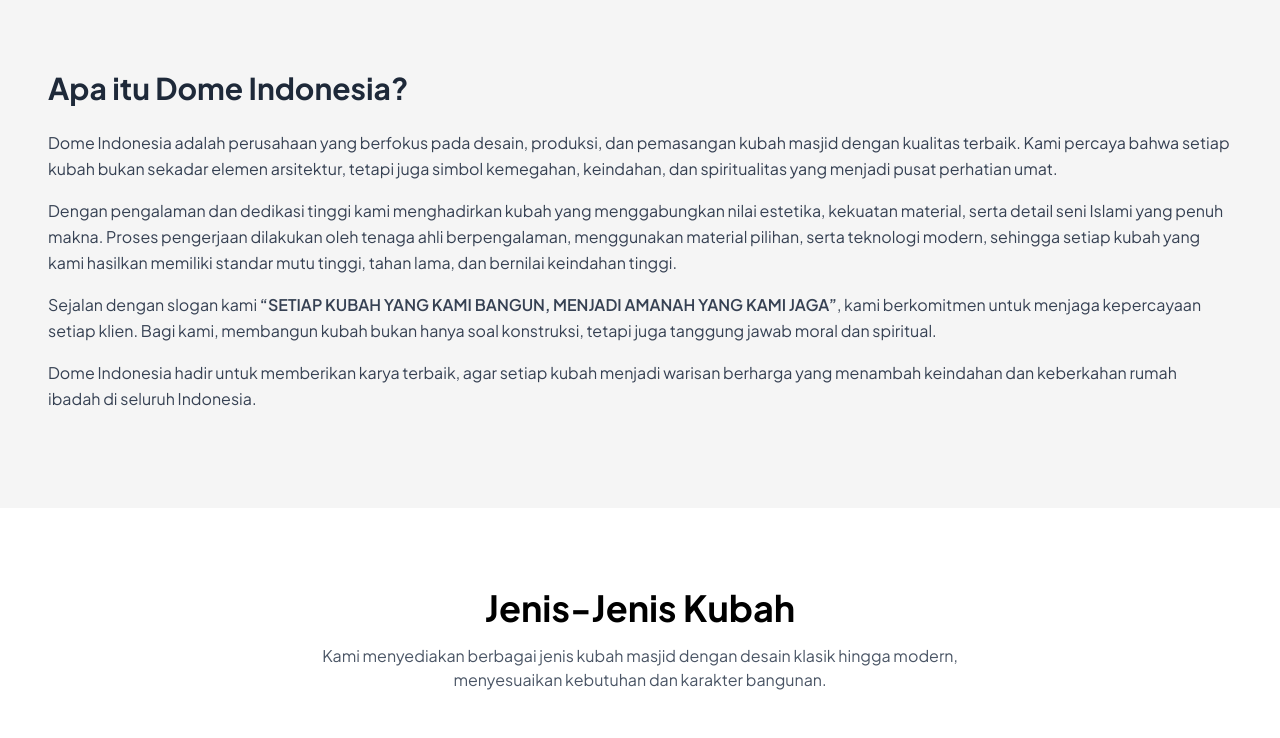
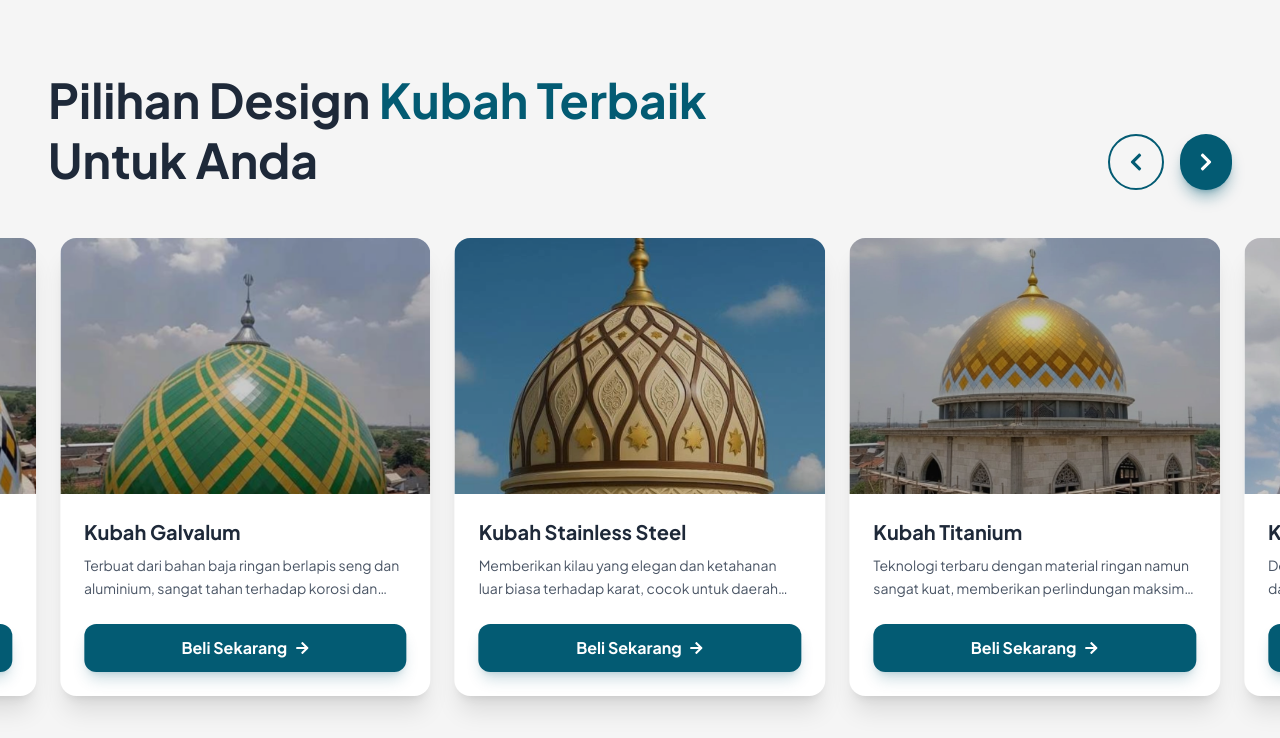
Before and after one commit to JustNgoding/kubah-app, a React (Vite) app: page / in a window 1280 px wide. Shown: the part 1080-1818 px from the top of the page. Built offline with nearby package versions, Linux system fonts and the light colour scheme.

Commit message:
feat: implement initial home page structure including welcome section, product display, and navigation bar.

```diff
--- /dev/null
+++ b/src/components/Home/ProductCard.tsx
@@ -0,0 +1,45 @@
+import React from "react";
+import { FaArrowRight } from "react-icons/fa";
+
+interface ProductCardProps {
+    image: string;
+    title: string;
+    description: string;
+}
+
+const ProductCard: React.FC<ProductCardProps> = ({ image, title, description }) => {
+    const waNumber = "6285117605188";
+    const waMessage = `Halo Admin, saya ingin membeli ${title}. Mohon info harga dan spesifikasinya.`;
+    const waLink = `https://wa.me/${waNumber}?text=${encodeURIComponent(waMessage)}`;
+
+    return (
+        <div className="bg-white rounded-2xl shadow-xl overflow-hidden transition-all duration-300 hover:shadow-2xl hover:-translate-y-2 group h-full flex flex-col">
+            <div className="relative h-64 overflow-hidden">
+                <img
+                    src={image}
+                    alt={title}
+                    className="w-full h-full object-cover transition-transform duration-500 group-hover:scale-110"
+                />
+                <div className="absolute inset-0 bg-black/20 group-hover:bg-black/10 transition-colors" />
+            </div>
+            <div className="p-6 flex flex-col flex-grow">
+                <h3 className="text-xl font-bold text-gray-800 mb-2 group-hover:text-primary transition-colors">
+                    {title}
+                </h3>
+                <p className="text-gray-600 text-sm mb-6 line-clamp-2 leading-relaxed">
+                    {description}
+                </p>
+                <a
+                    href={waLink}
+                    target="_blank"
+                    rel="noopener noreferrer"
+                    className="mt-auto flex items-center justify-center gap-2 bg-primary text-white py-3 px-6 rounded-xl font-bold hover:bg-primary/90 hover:gap-3 transition-all cursor-pointer shadow-lg shadow-primary/20"
+                >
+                    Beli Sekarang <FaArrowRight size={14} />
+                </a>
+            </div>
+        </div>
+    );
+};
+
+export default ProductCard;
--- /dev/null
+++ b/src/components/Home/ProductPage.tsx
@@ -0,0 +1,149 @@
+import { useState, useEffect } from "react";
+import { FaChevronLeft, FaChevronRight } from "react-icons/fa";
+import ProductCard from "./ProductCard";
+
+const products = [
+    {
+        image: "./assets/images/dome-type/type1.png",
+        title: "Kubah Enamel",
+        description: "Kubah dengan lapisan porselen kualitas premium, tahan karat, dan warna yang tidak mudah pudar hingga puluhan tahun.",
+    },
+    {
+        image: "./assets/images/dome-type/type2.png",
+        title: "Kubah Galvalum",
+        description: "Terbuat dari bahan baja ringan berlapis seng dan aluminium, sangat tahan terhadap korosi dan cuaca ekstrem.",
+    },
+    {
+        image: "./assets/images/dome-type/type3.png",
+        title: "Kubah Stainless Steel",
+        description: "Memberikan kilau yang elegan dan ketahanan luar biasa terhadap karat, cocok untuk daerah pesisir.",
+    },
+    {
+        image: "./assets/images/dome-type/type4.jpg",
+        title: "Kubah Titanium",
+        description: "Teknologi terbaru dengan material ringan namun sangat kuat, memberikan perlindungan maksimal dengan estetika modern.",
+    },
+    {
+        image: "./assets/images/dome-shape/shape1.jpg",
+        title: "Kubah Setengah Bola",
+        description: "Desain klasik yang memberikan kesan megah dan proporsional untuk bangunan masjid Anda.",
+    },
+    {
+        image: "./assets/images/dome-shape/shape2.jpg",
+        title: "Kubah Madinah",
+        description: "Inspirasi desain dari Masjid Nabawi, memberikan nuansa spiritual yang kental dan indah.",
+    },
+];
+
+const ProductPage = () => {
+    const [currentIndex, setCurrentIndex] = useState(0);
+    const [itemsPerPage, setItemsPerPage] = useState(3);
+
+    const totalProducts = products.length;
+
+    useEffect(() => {
+        const handleResize = () => {
+            let perPage = 3;
+            if (window.innerWidth < 768) {
+                perPage = 1;
+            } else if (window.innerWidth < 1024) {
+                perPage = 2;
+            }
+            setItemsPerPage(perPage);
+
+            // Clamp index immediately on resize
+            setCurrentIndex(prev => {
+                const maxIndex = totalProducts - perPage;
+                return prev > maxIndex ? Math.max(0, maxIndex) : prev;
+            });
+        };
+
+        handleResize();
+        window.addEventListener("resize", handleResize);
+        return () => window.removeEventListener("resize", handleResize);
+    }, [totalProducts]);
+
+    const nextSlide = () => {
+        setCurrentIndex((prev) => (prev + 1) % (totalProducts - itemsPerPage + 1));
+    };
+
+    const prevSlide = () => {
+        setCurrentIndex((prev) => (prev - 1 + (totalProducts - itemsPerPage + 1)) % (totalProducts - itemsPerPage + 1));
+    };
+
+
+    // Auto slide
+    useEffect(() => {
+        const timer = setInterval(() => {
+            setCurrentIndex((prev) => {
+                const maxIndex = totalProducts - itemsPerPage;
+                if (prev >= maxIndex) return 0;
+                return prev + 1;
+            });
+        }, 5000);
+        return () => clearInterval(timer);
+    }, [itemsPerPage, totalProducts]);
+
+    return (
+        <section id="produk" className="py-24 bg-secondary overflow-hidden">
+            <div className="max-w-7xl mx-auto px-6 md:px-12">
+                <div className="flex flex-col md:flex-row justify-between items-end mb-12 gap-6">
+                    <div className="max-w-2xl">
+
+                        <h1 className="text-4xl md:text-5xl font-bold text-gray-800 leading-tight">
+                            Pilihan Design <span className="text-primary">Kubah Terbaik</span> Untuk Anda
+                        </h1>
+                    </div>
+                    <div className="flex gap-4">
+                        <button
+                            onClick={prevSlide}
+                            className="p-4 rounded-full border-2 border-primary text-primary hover:bg-primary hover:text-white transition-all cursor-pointer group"
+                            aria-label="Previous Slide"
+                        >
+                            <FaChevronLeft size={20} className="group-hover:scale-110 transiton-transform" />
+                        </button>
+                        <button
+                            onClick={nextSlide}
+                            className="p-4 rounded-full bg-primary text-white hover:bg-primary/80 transition-all cursor-pointer shadow-lg shadow-primary/40 group"
+                            aria-label="Next Slide"
+                        >
+                            <FaChevronRight size={20} className="group-hover:scale-110 transiton-transform" />
+                        </button>
+                    </div>
+                </div>
+
+                <div className="relative">
+                    <div
+                        className="flex transition-transform duration-700 ease-in-out"
+                        style={{
+                            transform: `translateX(-${currentIndex * (100 / itemsPerPage)}%)`,
+                        }}
+                    >
+                        {products.map((product, index) => (
+                            <div
+                                key={index}
+                                className="w-full md:w-1/2 lg:w-1/3 flex-shrink-0 px-3"
+                            >
+                                <ProductCard {...product} />
+                            </div>
+                        ))}
+                    </div>
+                </div>
+
+                <div className="mt-12 flex justify-center gap-3">
+                    {Array.from({ length: totalProducts - itemsPerPage + 1 }).map((_, index) => (
+                        <button
+                            key={index}
+                            onClick={() => setCurrentIndex(index)}
+                            className={`h-2 rounded-full transition-all duration-300 ${currentIndex === index ? "w-10 bg-primary" : "w-2 bg-gray-300 hover:bg-primary/40"
+                                }`}
+                            aria-label={`Go to slide ${index + 1}`}
+                        />
+                    ))}
+                </div>
+            </div>
+        </section>
+    );
+};
+
+export default ProductPage;
--- a/src/components/Home/WelcomePage.tsx
+++ b/src/components/Home/WelcomePage.tsx
@@ -13,9 +13,9 @@
             Anda dengan produk unggulan kami.
           </p>
           <div className="flex flex-col sm:flex-row gap-4">
-            <button className="px-8 py-3 bg-primary text-white rounded-lg font-semibold hover:bg-primary/20 hover:text-primary hover:border-2 cursor-pointer  transition">
+            <a href="#produk" className="px-8 py-3 text-center bg-primary text-white rounded-lg font-semibold hover:bg-primary/20 hover:text-primary hover:border-2 cursor-pointer  transition">
               Jelajahi Produk
-            </button>
+            </a>
             <a
               href="#kontak-kami"
               className="px-8 py-3 border-2 border-primary text-primary rounded-lg font-semibold text-center hover:bg-blue-50 transition"
--- a/src/components/Home/index.tsx
+++ b/src/components/Home/index.tsx
@@ -7,6 +7,7 @@
 import DomeShape from "./DomeShape";
 import DomeType from "./DomeType";
 import PortofolioPage from "./PortofolioPage";
+import ProductPage from "./ProductPage";
 import WelcomePage from "./WelcomePage";
 
 const Home = () => {
@@ -18,6 +19,9 @@
         </section>
         <section className="scroll-mt-28">
           <BenefitPage />
+        </section>
+        <section id="produk" className="scroll-mt-28">
+          <ProductPage />
         </section>
         <section id="tentang-kami" className="scroll-mt-28">
           <AboutPage />
```
Also changed, not shown: src/components/Navbar/index.tsx (+11 -15 lines).
